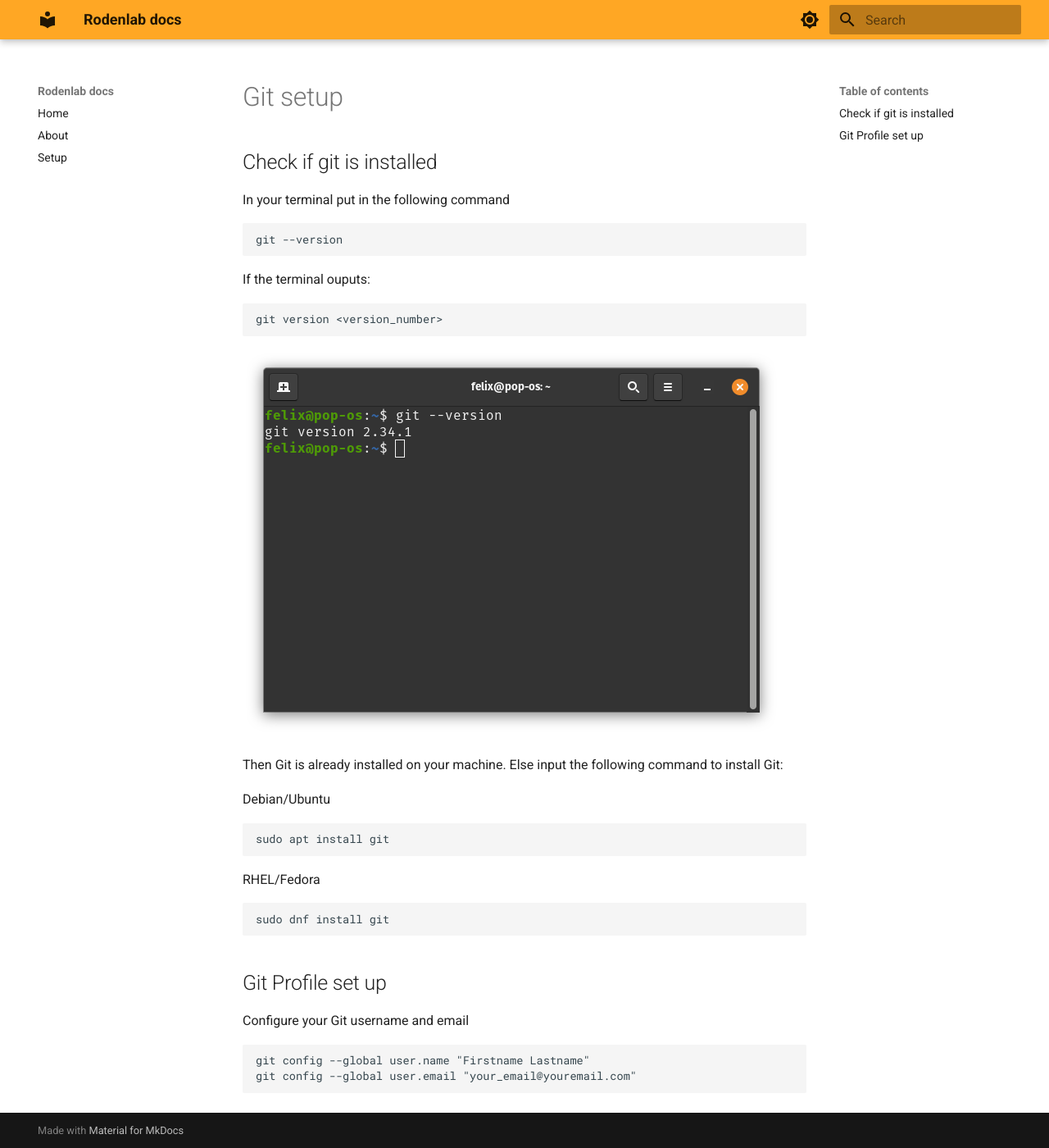
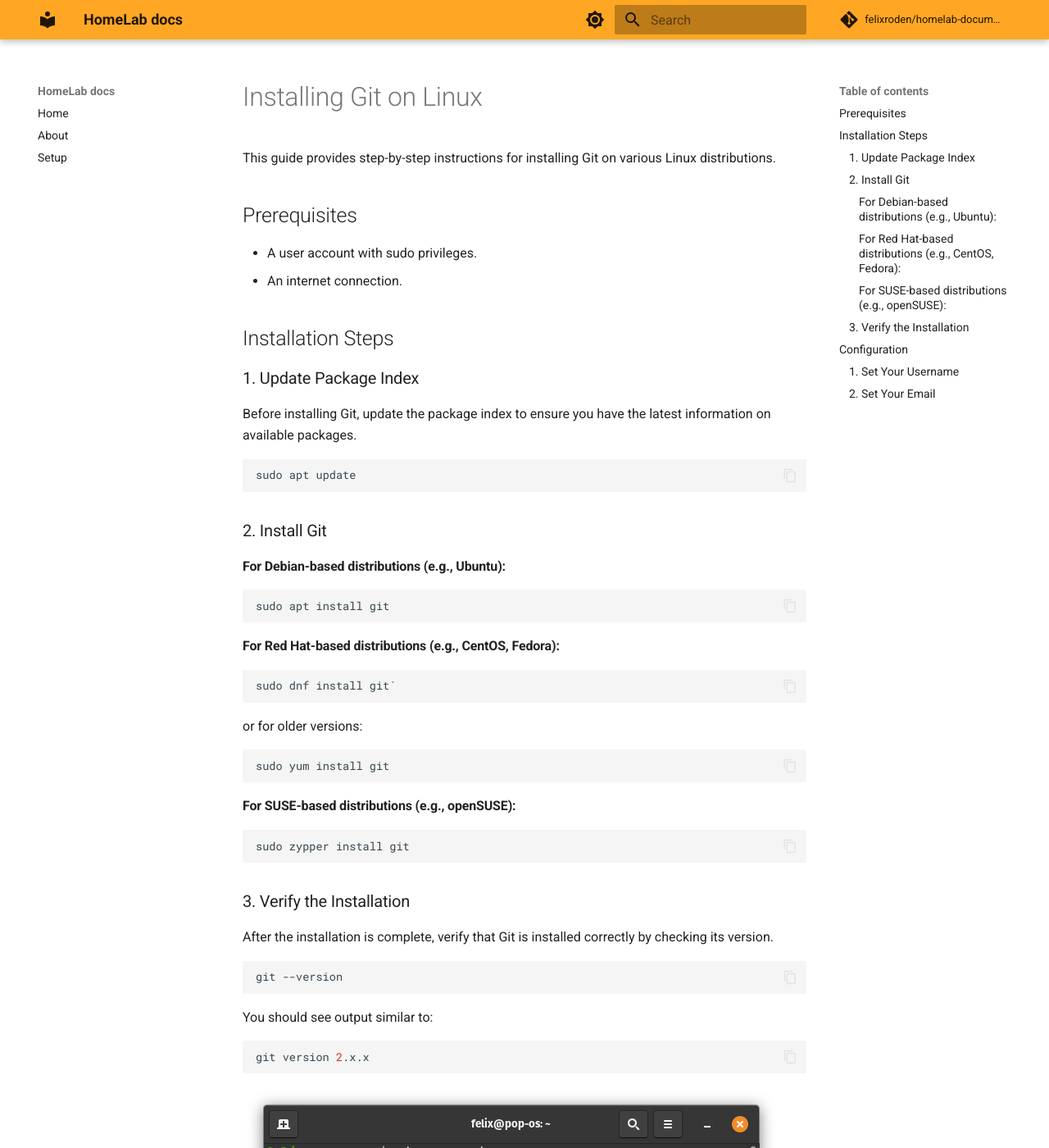
Before and after one commit to felixroden/homelab-documentation, an MkDocs documentation site: the page built from docs/git/git-setup.md, in a window 1280 px wide and 1400 px high. Shown: the whole window at 82% size. Built offline with MkDocs 1.6.1 and Material for MkDocs 9.7.7, drawn with Linux system fonts in a browser that asks for light colours; comment, search, counter and statistics services are not loaded; some of the changed text lies outside the part shown.

Commit message:
update git documentation

````diff
--- a/docs/git/git-setup.md
+++ b/docs/git/git-setup.md
@@ -1,29 +1,74 @@
-## Check if git is installed
-In your terminal put in the following command
-```bash
+# Installing Git on Linux
+
+This guide provides step-by-step instructions for installing Git on various Linux distributions.
+
+## Prerequisites
+
+- A user account with sudo privileges.
+- An internet connection.
+
+## Installation Steps
+
+### 1. Update Package Index
+
+Before installing Git, update the package index to ensure you have the latest information on available packages.
+
+``` bash
+sudo apt update
+```
+
+### 2. Install Git
+
+#### For Debian-based distributions (e.g., Ubuntu):
+
+``` bash
+sudo apt install git
+```
+
+#### For Red Hat-based distributions (e.g., CentOS, Fedora):
+
+``` bash
+sudo dnf install git`
+```
+
+or for older versions:
+
+``` bash
+sudo yum install git
+```
+
+#### For SUSE-based distributions (e.g., openSUSE):
+
+``` bash
+sudo zypper install git
+```
+
+### 3. Verify the Installation
+
+After the installation is complete, verify that Git is installed correctly by checking its version.
+
+``` bash
 git --version
 ```
 
-If the terminal ouputs:
-```bash
-git version <version_number>
+You should see output similar to:
+
+``` bash
+git version 2.x.x
 ```
 ![Terminal Screenshot](attachements/git-version-terminal-screenshot.png)
 
-Then Git is already installed on your machine. Else input the following command to install Git:
 
-Debian/Ubuntu
-```bash
-sudo apt install git
+## Configuration
+
+### 1. Set Your Username
+
+``` bash
+git config --global user.name "Your Name"
 ```
 
-RHEL/Fedora
-```bash
-sudo dnf install git
+### 2. Set Your Email
+
+``` bash
+git config --global user.email "your.email@example.com"
 ```
-## Git Profile set up
-Configure your Git username and email
-```bash
-git config --global user.name "Firstname Lastname"
-git config --global user.email "your_email@youremail.com"
-```
--- a/mkdocs.yml
+++ b/mkdocs.yml
@@ -1,12 +1,18 @@
-site_name: Rodenlab docs
+site_name: HomeLab docs
 site_url: https://docs.rodenlab.com
 nav:
   - Home: index.md
   - About: about.md
   - Setup: setup.md
 
+repo_url: https://github.com/felixroden/homelab-documentation
+repo_name: felixroden/homelab-documentation
+
 theme:
   name: 'material'
+  features:
+    - content.code.copy
+    - content.code.annotate
   palette:
     # Palette toggle for light mode
     - scheme: default
@@ -21,3 +27,12 @@ theme:
       toggle:
         icon: material/brightness-4
         name: Switch to light mode
+
+markdown_extensions:
+  - pymdownx.highlight:
+      anchor_linenums: true
+      line_spans: __span
+      pygments_lang_class: true
+  - pymdownx.inlinehilite
+  - pymdownx.snippets
+  - pymdownx.superfences
````
